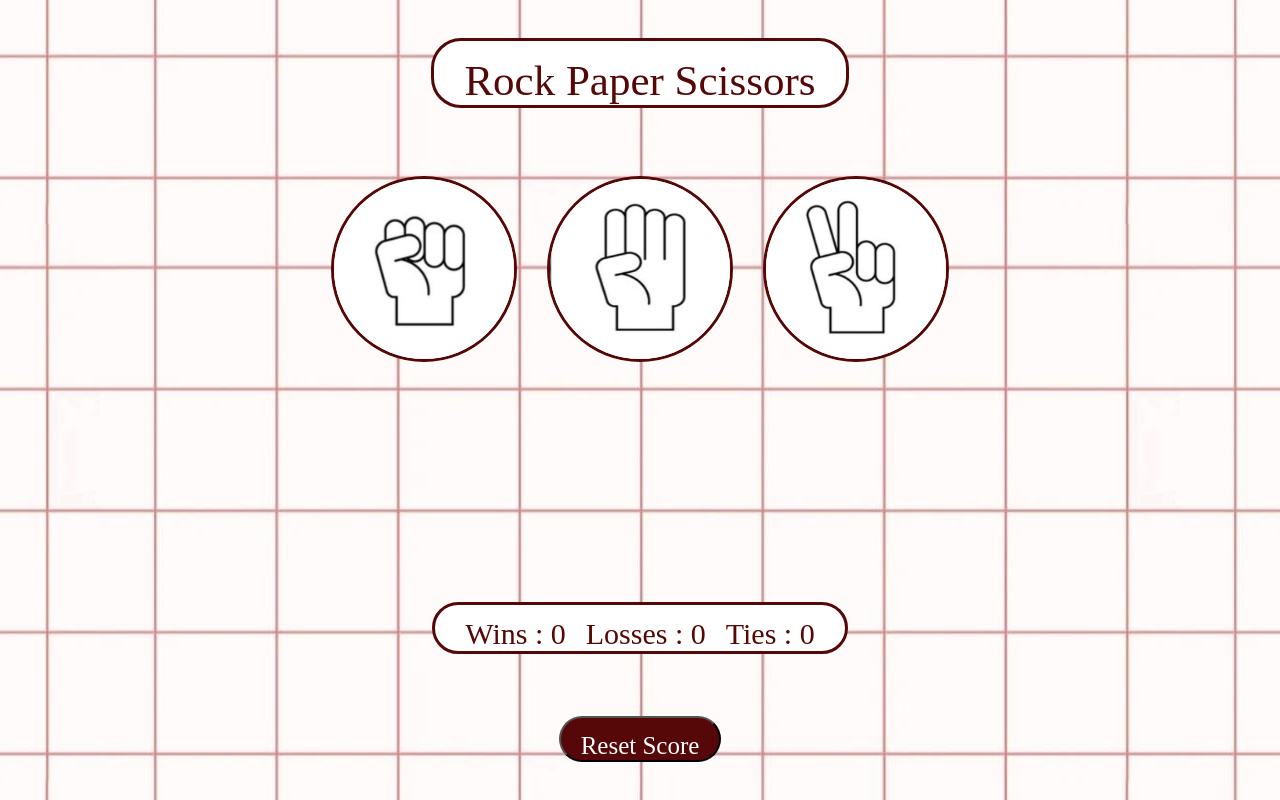
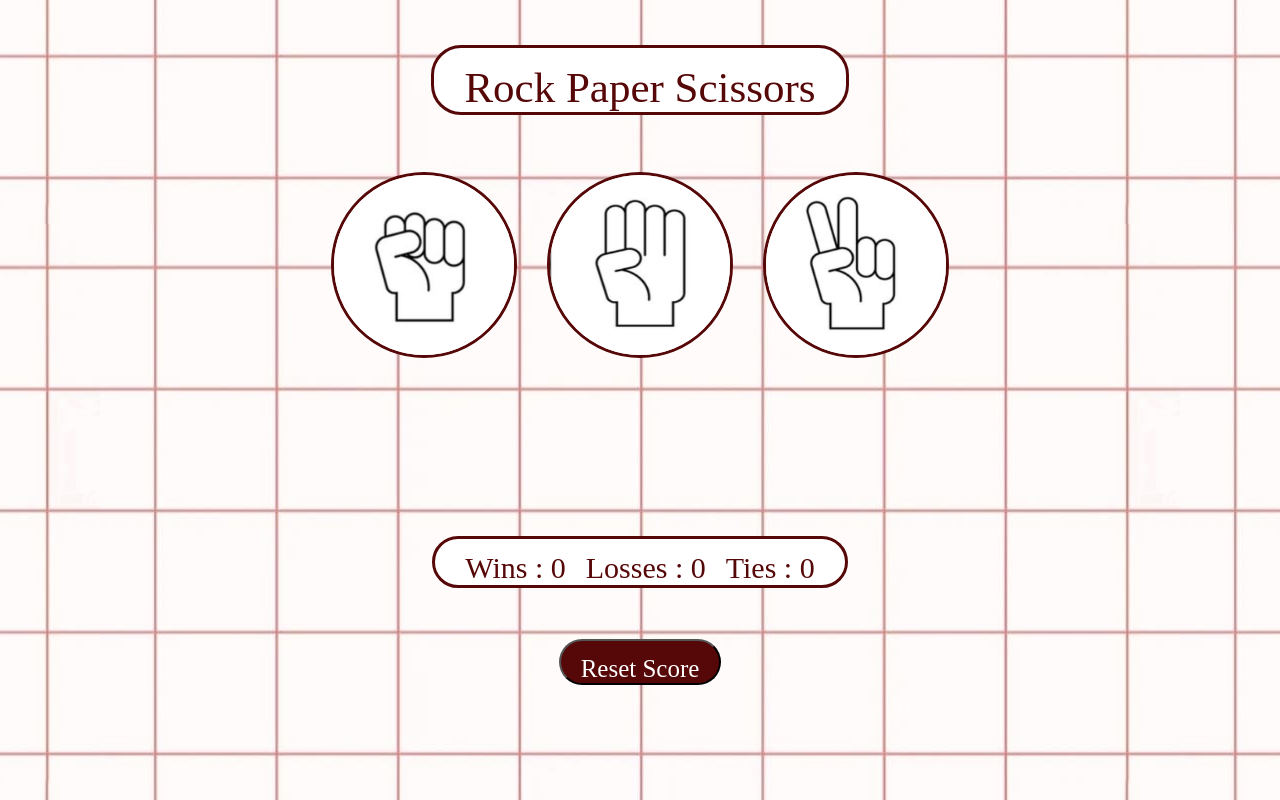
Before and after one commit to diyabhandari/Rock-Paper-Scissors, a plain HTML site: page index.html in a window 1280 px wide. Drawn offline with Linux system fonts and the light colour scheme; a web font is replaced by a local one.

Commit message:
Updated margins

```diff
--- a/game.css
+++ b/game.css
@@ -14,6 +14,7 @@
   padding-top: 20px;
 }
 .content-container{
+  padding-top: 20px;;
   position: absolute;
   bottom: 0;
   top: 0;
@@ -107,6 +108,7 @@
   width: fit-content;
   margin:auto;
   margin-top: 25px;
+  padding-bottom: 90px;
 }
 .reset-button{
   font-family: Lakki Reddy;
```
